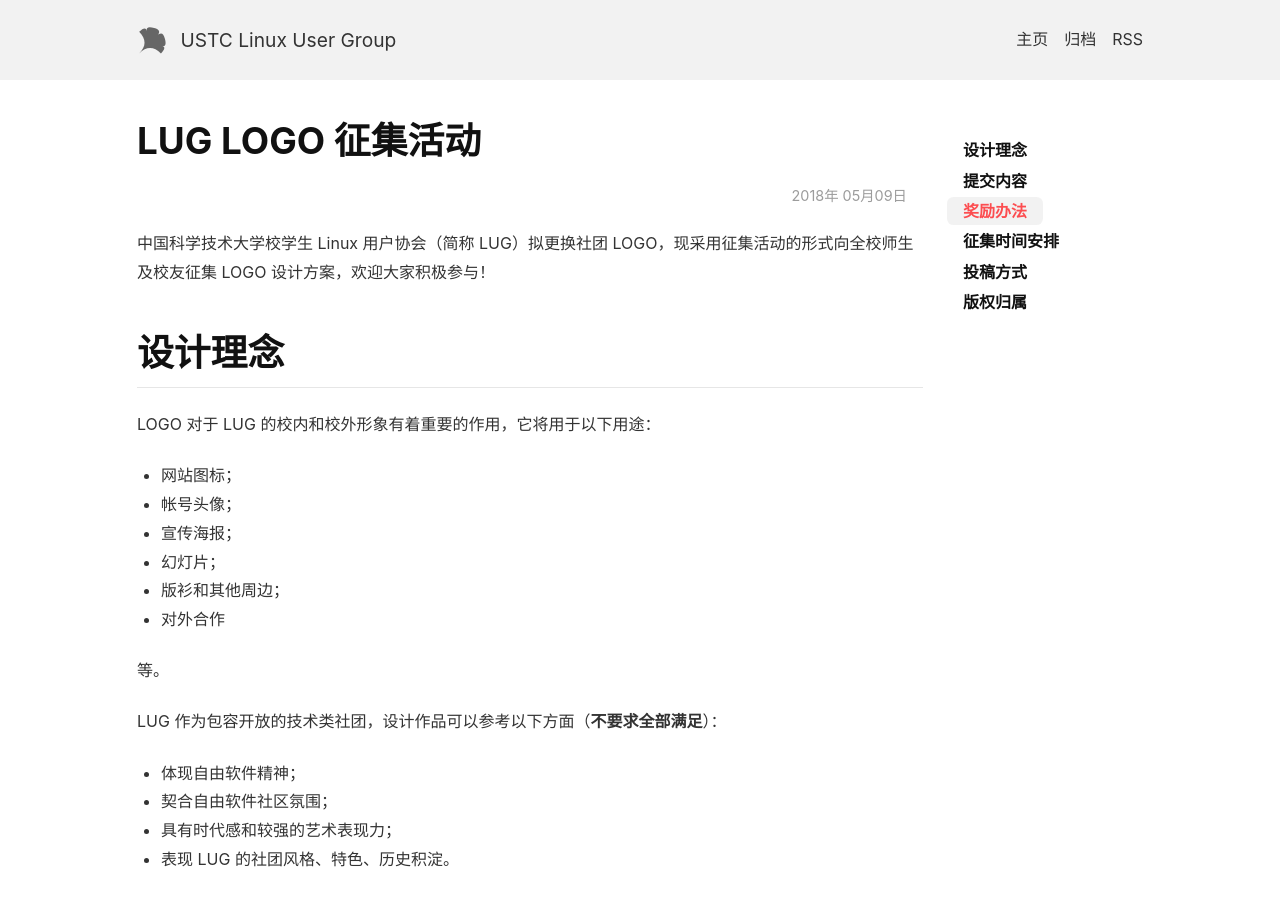
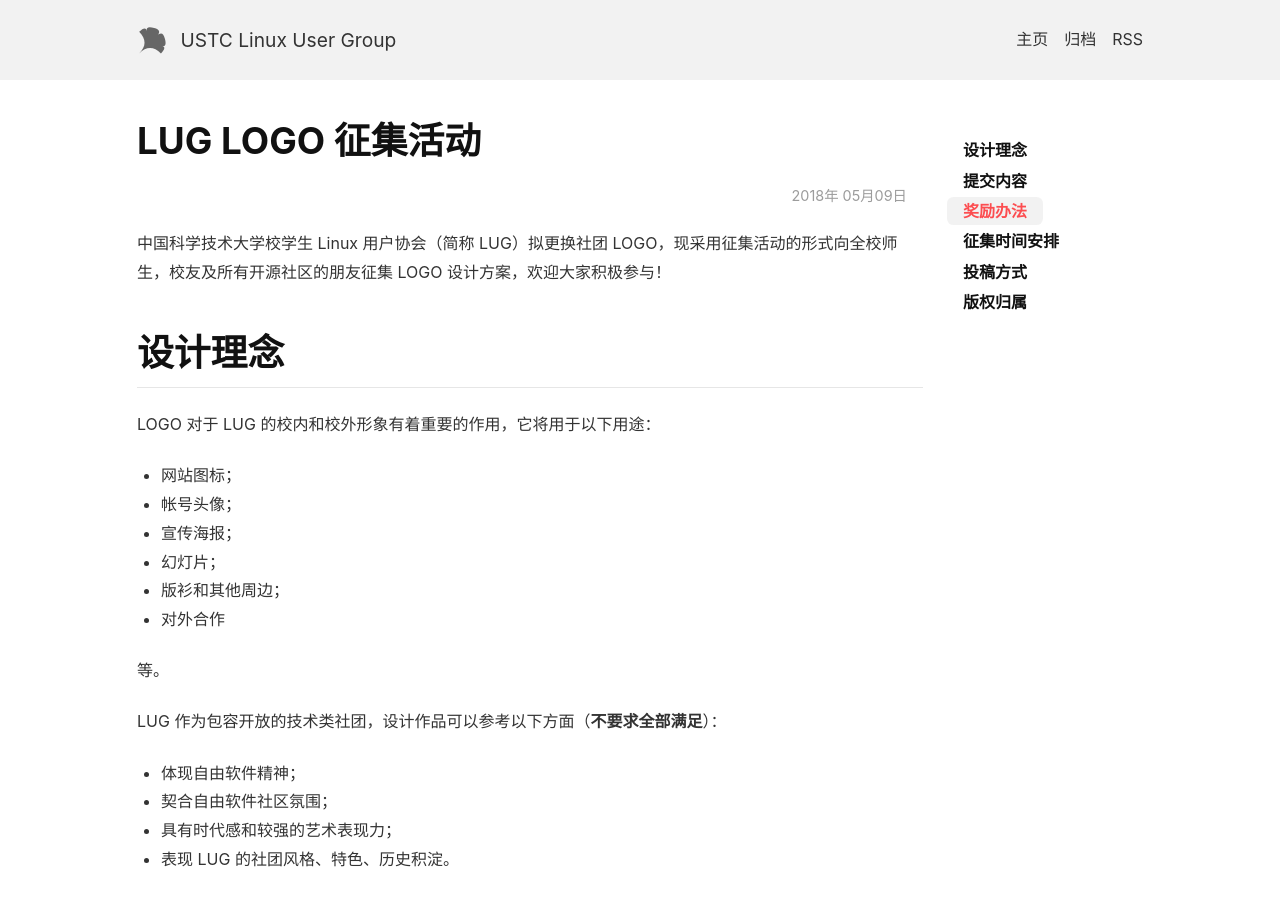
Before and after one commit to ustclug/news, a Jekyll site: the page built from _posts/2018-05-09-lug-logo-collect.md, in a window 1280 px wide and 900 px high. Built offline with Jekyll 4.4.1, drawn with Linux system fonts in a browser that asks for light colours; nearby versions of some CDN libraries; some of the changed text lies outside the part shown.

Commit message:
add friends from opensource community in collect target

```diff
--- a/_posts/2018-05-09-lug-logo-collect.md
+++ b/_posts/2018-05-09-lug-logo-collect.md
@@ -8,7 +8,7 @@
 tags: []
 ---
 
-中国科学技术大学校学生 Linux 用户协会（简称 LUG）拟更换社团 LOGO，现采用征集活动的形式向全校师生及校友征集 LOGO 设计方案，欢迎大家积极参与！
+中国科学技术大学校学生 Linux 用户协会（简称 LUG）拟更换社团 LOGO，现采用征集活动的形式向全校师生，校友及所有开源社区的朋友征集 LOGO 设计方案，欢迎大家积极参与！
 
 <!--more-->
 
@@ -69,7 +69,7 @@
 
 参与征集的作品发至邮箱：logo@ustclug.org
 
--   邮件主题：设计者学号 + 姓名
+-   邮件主题：设计者学号（若没有学号，需表明自己的身份，如教师标明教师）+ 姓名
 
 -   邮件附件：设计作品（成品或简笔画）
 
```
